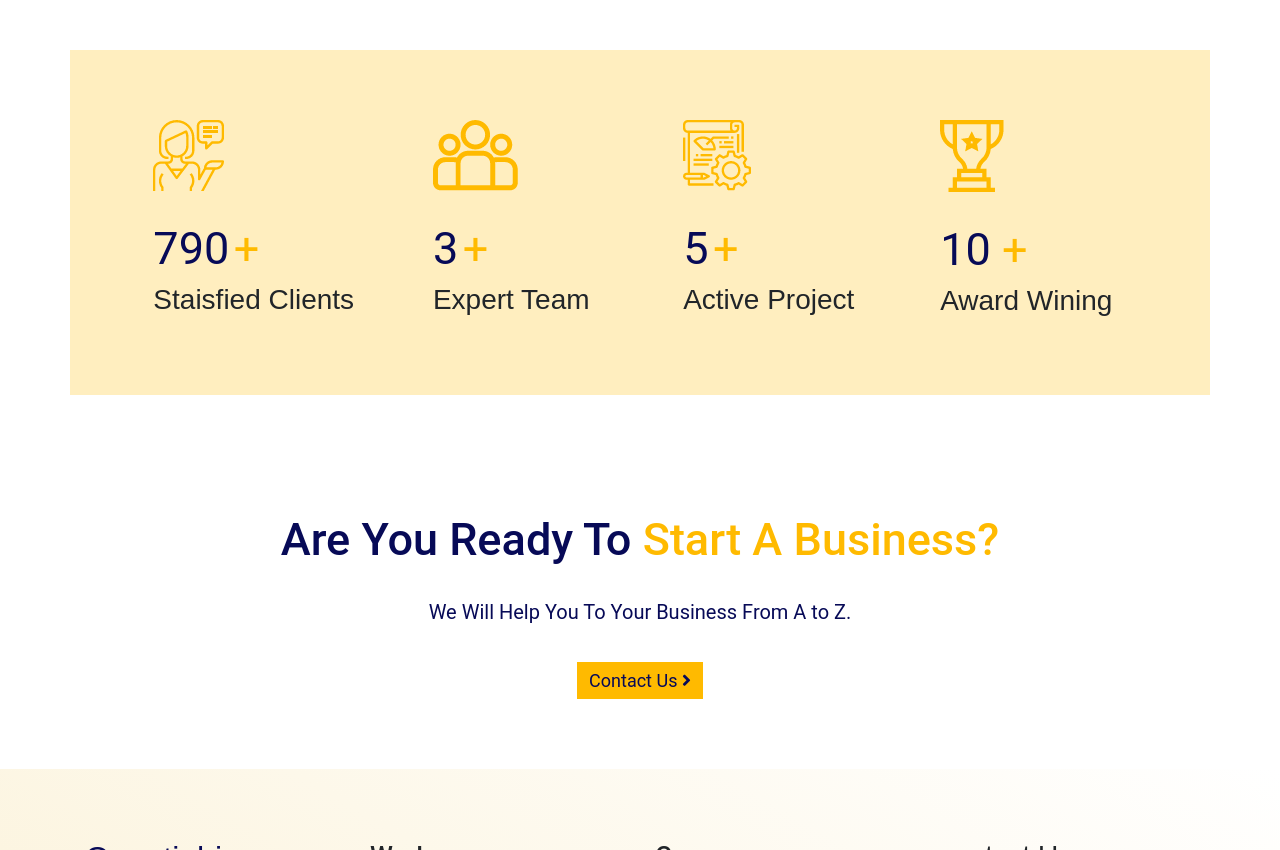
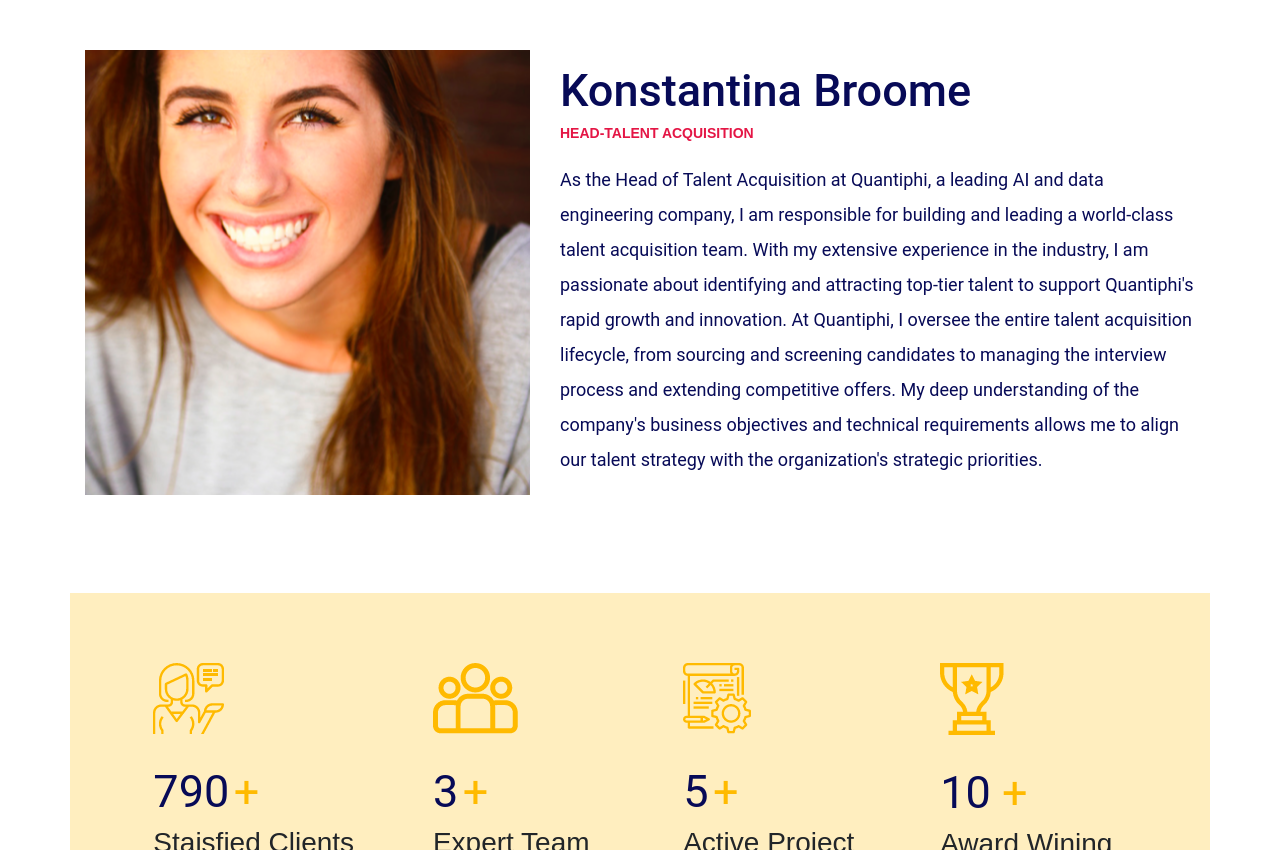
Before and after one commit to passiondeveloper1003/Quantiphi-Inc, a plain HTML site: page team.html in a window 1280 px wide. Shown: the part 1490-2340 px from the top of the page. Drawn offline with nearby package versions, Linux system fonts and the light colour scheme.

Commit message:
update team page

```diff
--- a/team.html
+++ b/team.html
@@ -114,7 +114,26 @@
 
 			</div>
 		</div>
+		<div class="row service-type-gap" style="margin-top: 50px">
+			<div class="col-md-5 centralize">
 
+				<img src="./asset/image/team-4.png" class="img-fluid mb-5" style="width: 100%;">
+
+			</div>
+			<div class="col-md-7 centralize">
+			<div class="team-page-description">
+				<h2>Konstantina Broome</h2>
+				<h4 style="color: #e41645; text-transform: uppercase;">Head-Talent Acquisition</h4>
+				<p>
+					As the Head of Talent Acquisition at Quantiphi, a leading AI and data engineering company, I am responsible for building and leading a world-class talent acquisition team. With my extensive experience in the industry, I am passionate about identifying and attracting top-tier talent to support Quantiphi's rapid growth and innovation.
+
+					At Quantiphi, I oversee the entire talent acquisition lifecycle, from sourcing and screening candidates to managing the interview process and extending competitive offers. My deep understanding of the company's business objectives and technical requirements allows me to align our talent strategy with the organization's strategic priorities.
+				</p>
+
+			</div>
+
+			</div>
+		</div>
     </div>
 </section>
 
```
Also changed, not shown: asset/image/team-3.jfif (added), asset/image/team-4.png (added).
